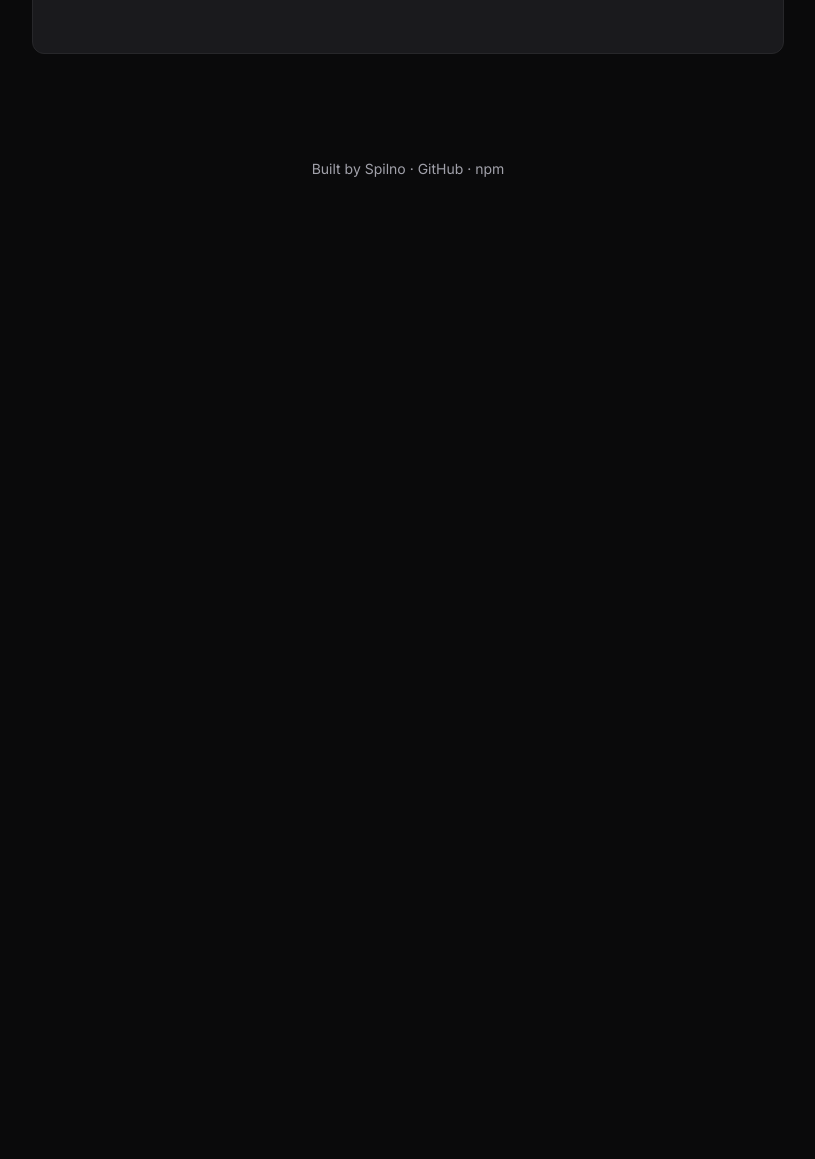
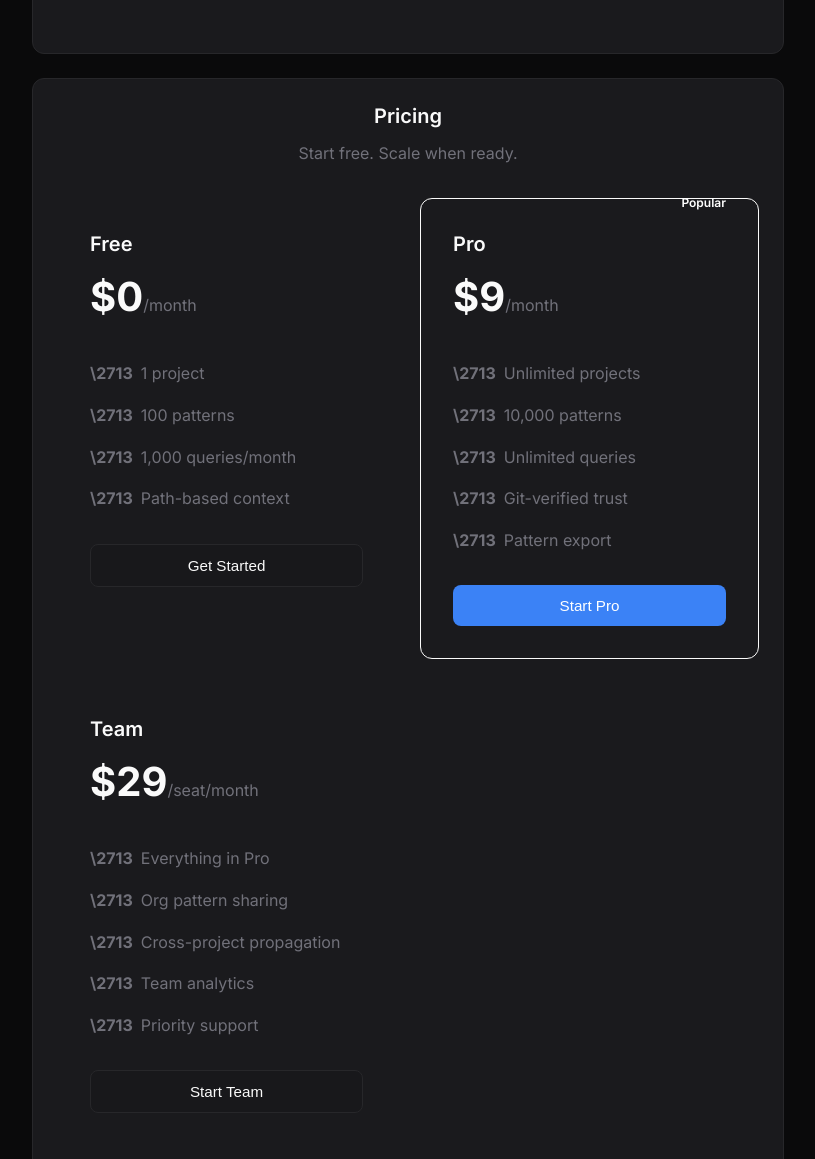
Before and after one commit to Spilno-me/ceda, a website: page public/index.html in a window 1280 px wide. Shown: the part 1532-2691 px from the top of the page, without its empty margins (232-1047 px from the left). Before the commit the page ends 1760 px from the top, so only its background shows below. Drawn offline with Linux system fonts and the light colour scheme.

Commit message:
Add pricing section to landing page
- Free: 1 project, 100 patterns, 1K queries/month
- Pro ($9/mo): Unlimited projects, git-verified trust
- Team ($29/seat): Org sharing, cross-project propagation

Prep for GitHub Marketplace listing.

Co-Authored-By: Claude Opus 4.5 <noreply@anthropic.com>

```diff
--- a/public/index.html
+++ b/public/index.html
@@ -92,6 +92,58 @@
                     </div>
                 </div>
             </div>
+
+            <div class="section pricing-section">
+                <h3>Pricing</h3>
+                <p class="pricing-subtitle">Start free. Scale when ready.</p>
+
+                <div class="pricing-grid">
+                    <div class="pricing-card">
+                        <div class="pricing-header">
+                            <h4>Free</h4>
+                            <div class="pricing-price">$0<span>/month</span></div>
+                        </div>
+                        <ul class="pricing-features">
+                            <li>1 project</li>
+                            <li>100 patterns</li>
+                            <li>1,000 queries/month</li>
+                            <li>Path-based context</li>
+                        </ul>
+                        <button class="btn btn-secondary" onclick="loginWithGitHub()">Get Started</button>
+                    </div>
+
+                    <div class="pricing-card featured">
+                        <div class="pricing-badge">Popular</div>
+                        <div class="pricing-header">
+                            <h4>Pro</h4>
+                            <div class="pricing-price">$9<span>/month</span></div>
+                        </div>
+                        <ul class="pricing-features">
+                            <li>Unlimited projects</li>
+                            <li>10,000 patterns</li>
+                            <li>Unlimited queries</li>
+                            <li>Git-verified trust</li>
+                            <li>Pattern export</li>
+                        </ul>
+                        <button class="btn btn-primary" onclick="loginWithGitHub()">Start Pro</button>
+                    </div>
+
+                    <div class="pricing-card">
+                        <div class="pricing-header">
+                            <h4>Team</h4>
+                            <div class="pricing-price">$29<span>/seat/month</span></div>
+                        </div>
+                        <ul class="pricing-features">
+                            <li>Everything in Pro</li>
+                            <li>Org pattern sharing</li>
+                            <li>Cross-project propagation</li>
+                            <li>Team analytics</li>
+                            <li>Priority support</li>
+                        </ul>
+                        <button class="btn btn-secondary" onclick="loginWithGitHub()">Start Team</button>
+                    </div>
+                </div>
+            </div>
         </div>
     </section>
 
--- a/public/styles.css
+++ b/public/styles.css
@@ -661,6 +661,100 @@ code {
     }
 }
 
+/* Pricing Section */
+.pricing-section {
+    text-align: center;
+}
+
+.pricing-subtitle {
+    color: var(--text-muted);
+    margin-bottom: 2rem;
+}
+
+.pricing-grid {
+    display: grid;
+    grid-template-columns: repeat(auto-fit, minmax(280px, 1fr));
+    gap: 1.5rem;
+    margin-top: 2rem;
+}
+
+.pricing-card {
+    background: var(--surface);
+    border-radius: 12px;
+    padding: 2rem;
+    text-align: left;
+    position: relative;
+    border: 1px solid transparent;
+    transition: border-color 0.2s, transform 0.2s;
+}
+
+.pricing-card:hover {
+    border-color: var(--accent);
+    transform: translateY(-2px);
+}
+
+.pricing-card.featured {
+    border-color: var(--accent);
+    background: linear-gradient(180deg, rgba(124, 58, 237, 0.1) 0%, var(--surface) 100%);
+}
+
+.pricing-badge {
+    position: absolute;
+    top: -10px;
+    right: 20px;
+    background: var(--accent);
+    color: white;
+    padding: 0.25rem 0.75rem;
+    border-radius: 4px;
+    font-size: 0.75rem;
+    font-weight: 600;
+}
+
+.pricing-header {
+    margin-bottom: 1.5rem;
+}
+
+.pricing-header h4 {
+    font-size: 1.25rem;
+    margin: 0 0 0.5rem 0;
+}
+
+.pricing-price {
+    font-size: 2.5rem;
+    font-weight: 700;
+    color: var(--text);
+}
+
+.pricing-price span {
+    font-size: 1rem;
+    font-weight: 400;
+    color: var(--text-muted);
+}
+
+.pricing-features {
+    list-style: none;
+    padding: 0;
+    margin: 0 0 1.5rem 0;
+}
+
+.pricing-features li {
+    padding: 0.5rem 0;
+    color: var(--text-muted);
+    display: flex;
+    align-items: center;
+    gap: 0.5rem;
+}
+
+.pricing-features li::before {
+    content: "\\2713";
+    color: var(--accent);
+    font-weight: bold;
+}
+
+.pricing-card .btn {
+    width: 100%;
+}
+
 @media (max-width: 480px) {
     .hero h1 {
         font-size: 1.75rem;
@@ -682,4 +776,8 @@ code {
     .code-block code {
         font-size: 0.75rem;
     }
+
+    .pricing-grid {
+        grid-template-columns: 1fr;
+    }
 }
```
